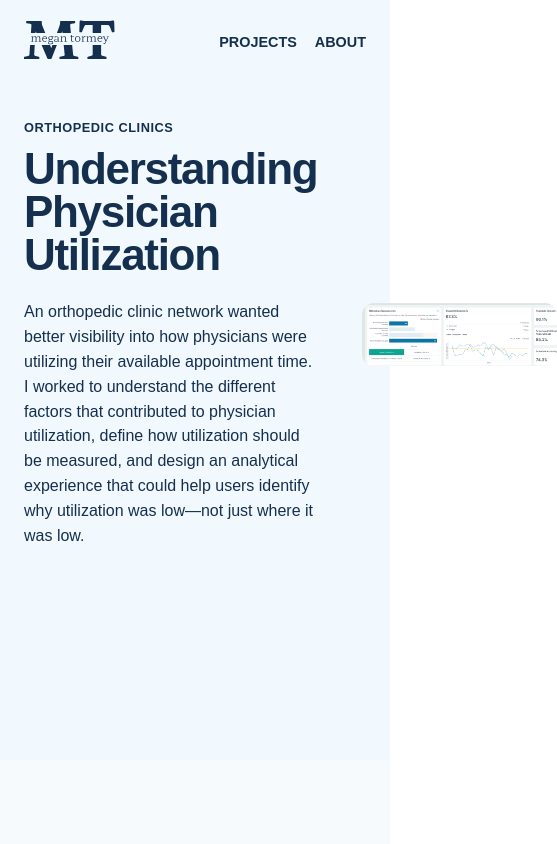
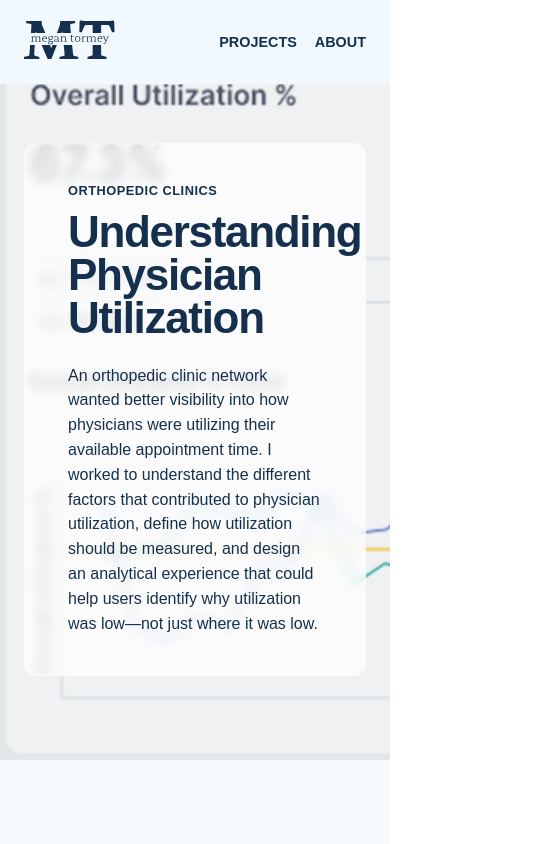
Before and after one commit to mmtormey/portfolio, a React (Vite) app: page /projects/physician-utilization in a window 390 px wide. Shown: the top 844 px of the page, 557 px wide, since content can reach past the window. Built offline with nearby package versions, Linux system fonts and the light colour scheme.

Commit message:
Update case study header and mobile width

```diff
--- a/src/components/case-study/CaseStudyHeader.tsx
+++ b/src/components/case-study/CaseStudyHeader.tsx
@@ -1,3 +1,4 @@
+
 type CaseStudyHeaderProps = {
   category: string;
   title: string;
@@ -12,10 +13,11 @@ function CaseStudyHeader({
   heroImage,
 }: CaseStudyHeaderProps) {
   return (
-    <header className="case-study-header">
-
+    <header
+      className="case-study-header"
+      style={{ backgroundImage: `url("${heroImage}")` }}
+    >
       <div className="case-study-header__content">
-
         <div className="case-study-header__text">
           <p className="case-study-header__category">
             {category}
@@ -29,16 +31,7 @@ function CaseStudyHeader({
             {description}
           </p>
         </div>
-
-        <div className="case-study-header__image">
-          <img
-            src={heroImage}
-            alt=""
-          />
-        </div>
-
       </div>
-
     </header>
   );
 }
--- a/src/index.css
+++ b/src/index.css
@@ -60,6 +60,8 @@ a {
   display: flex;
   justify-content: space-between;
   align-items: center;
+
+  background-color: var(--light-blue);
 }
 
 .navigation__logo {
@@ -572,7 +574,7 @@ a {
 /* =========================
    CASE STUDY HEADER
    ========================= */
-
+/*
 .case-study-header {
   background: var(--light-blue);
   color: var(--navy);
@@ -631,9 +633,85 @@ a {
   max-height: 50vh;
 
   object-fit: cover;
+  border-radius: 12px; */
+/* border: var(--navy) solid .5px; */
+/* background-color: var(--light-background);
+} */
+
+
+/* =========================
+   CASE STUDY HEADER
+   ========================= */
+
+.case-study-header {
+  position: relative;
+  isolation: isolate;
+
+  min-height: 90vh;
+  padding: 180px 48px 80px;
+  box-sizing: border-box;
+
+  background-size: cover;
+  background-position: center;
+  background-repeat: no-repeat;
+
+  display: flex;
+  align-items: center;
+
+  color: var(--navy);
+}
+
+.case-study-header::before {
+  content: "";
+  position: absolute;
+  inset: 0;
+  background: rgba(126, 136, 150, 0.112);
+  z-index: -1;
+}
+
+.case-study-header__content {
+  max-width: var(--content-max-width);
+  width: 100%;
+  margin: 0 auto;
+}
+
+.case-study-header__text {
+  max-width: 60vw;
+
+  padding: 40px 44px;
+  box-sizing: border-box;
+
+  background: rgba(255, 255, 255, 0.72);
+  backdrop-filter: blur(6px);
+  -webkit-backdrop-filter: blur(6px);
+
   border-radius: 12px;
-  /* border: var(--navy) solid .5px; */
-  background-color: var(--light-background);
+}
+
+.case-study-header__category {
+  margin: 0 0 12px;
+
+  font-size: 0.8rem;
+  font-weight: 700;
+  text-transform: uppercase;
+  letter-spacing: 0.04em;
+}
+
+.case-study-header__title {
+  margin: 0 0 24px;
+
+  font-size: clamp(2.75rem, 5vw, 5rem);
+  line-height: 0.98;
+  letter-spacing: -0.03em;
+}
+
+.case-study-header__description {
+  /* max-width: 480px; */
+
+  margin: 0;
+
+  font-size: 1rem;
+  line-height: 1.55;
 }
 
 .case-study-section {
@@ -996,6 +1074,7 @@ a {
   .case-study-steps__content,
   .case-study-gallery__content {
     margin: 0 auto;
+    width: 80vw;
   }
 }
 
```
